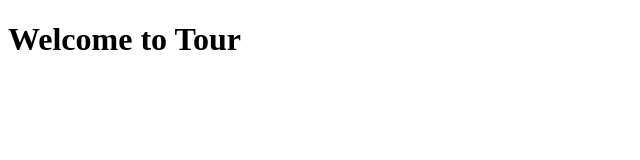
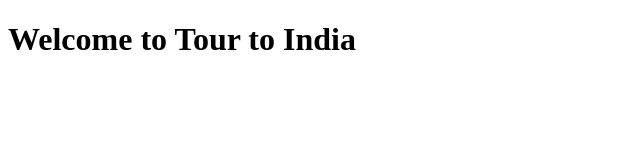
Before and after one commit to YammiVenkat/New-One, a plain HTML site: page index.html in a window 1280 px wide. Shown: the whole page, without its empty margins (0-640 px from the left). Drawn offline with Linux system fonts and the light colour scheme.

Commit message:
Modification in Feature Branch

```diff
--- a/index.html
+++ b/index.html
@@ -4,6 +4,6 @@
         <title>Welcome to Amazon Forest Tour</title>
         <link rel="stylesheet" href ="style.css">
         <body></body>
-        <h1>Welcome to Tour </h1>
+        <h1>Welcome to Tour to India </h1>
     </head>
 </html>
```
